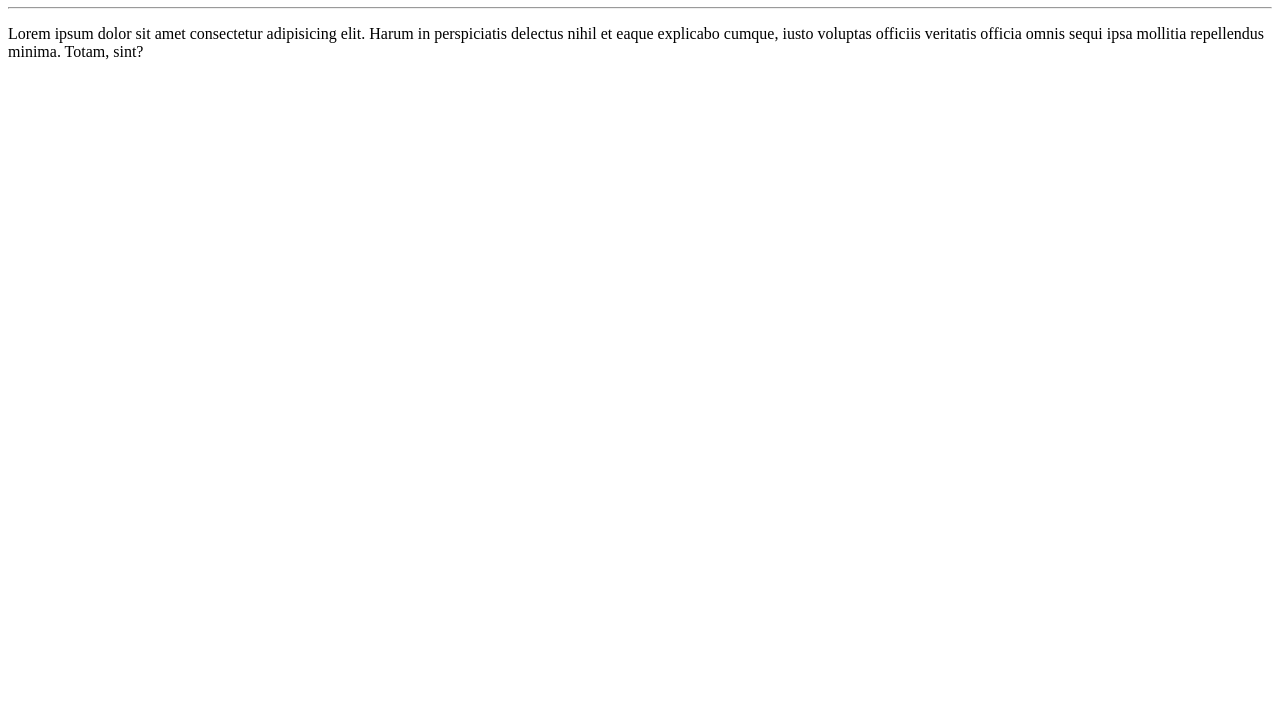
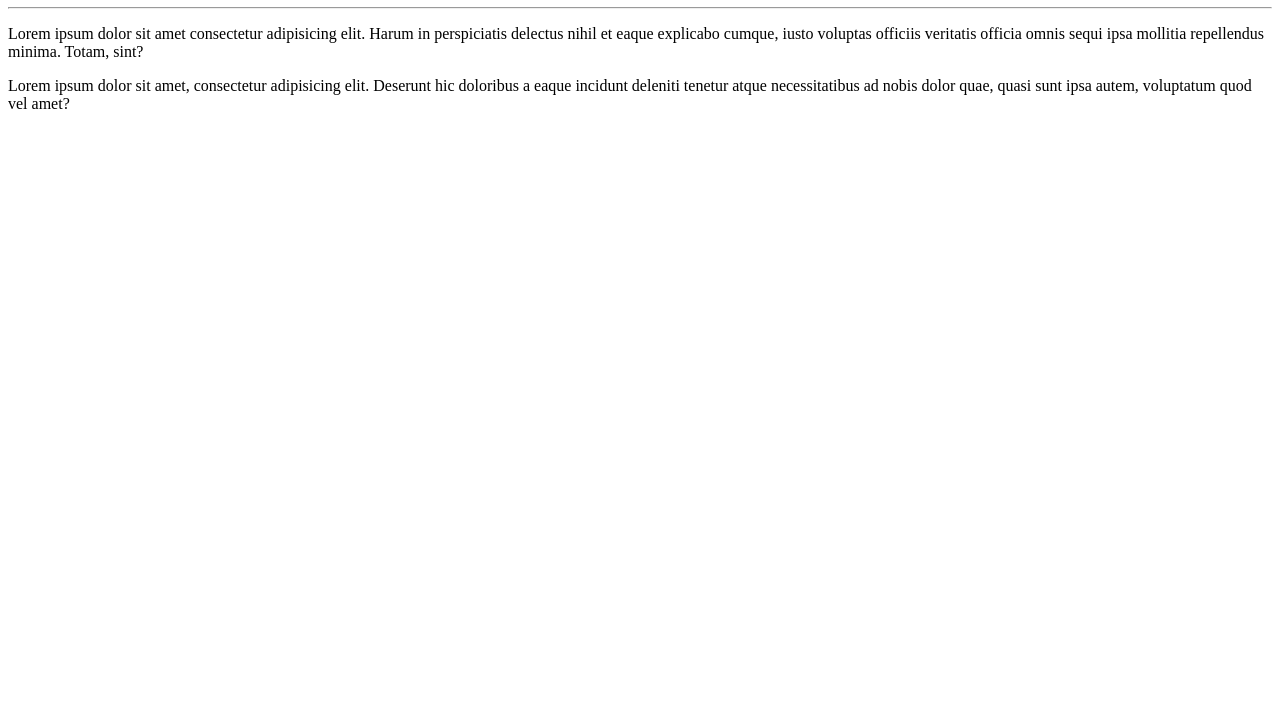
Before and after one commit to clervesonlima/Ola-Mundo, a plain HTML site: page site exemplo/index.html in a window 1280 px wide. Shown: the part 73-800 px from the top of the page. Drawn offline with Linux system fonts and the light colour scheme.

Commit message:
Adicionei um paragrafo

```diff
--- a/site exemplo/index.html
+++ b/site exemplo/index.html
@@ -10,6 +10,7 @@
     <h1>Olá, mundo!</h1>
     <hr>
     <p>Lorem ipsum dolor sit amet consectetur adipisicing elit. Harum in perspiciatis delectus nihil et eaque explicabo cumque, iusto voluptas officiis veritatis officia omnis sequi ipsa mollitia repellendus minima. Totam, sint?</p>
+    <p>Lorem ipsum dolor sit amet, consectetur adipisicing elit. Deserunt hic doloribus a eaque incidunt deleniti tenetur atque necessitatibus ad nobis dolor quae, quasi sunt ipsa autem, voluptatum quod vel amet?</p>
 
 
 </body>
```
